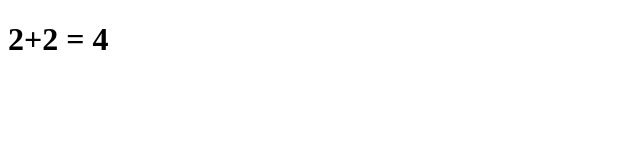
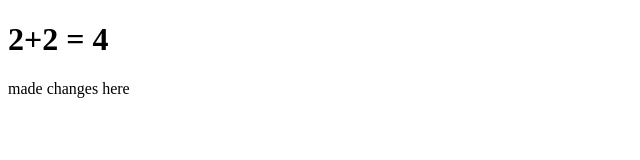
Before and after one commit to Sarahger/SEPM, a plain HTML site: page index.html in a window 1280 px wide. Shown: the whole page, without its empty margins (0-640 px from the left). Drawn offline with Linux system fonts and the light colour scheme.

Commit message:
Made changes

```diff
--- a/index.html
+++ b/index.html
@@ -7,5 +7,6 @@
 </head>
 <body>
     <h1>2+2 = 4</h1>
+    <p>made changes here</p>
 </body>
 </html>
```
Also changed, not shown: 1 other file.
